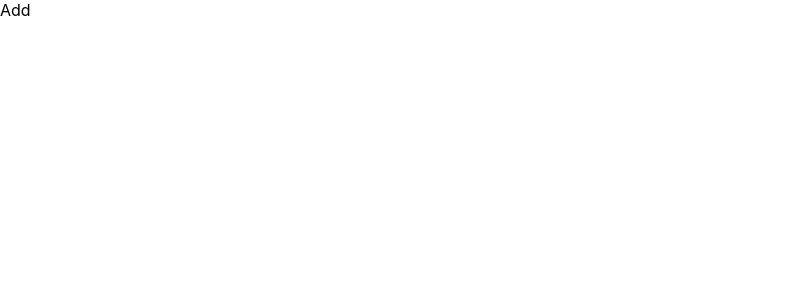
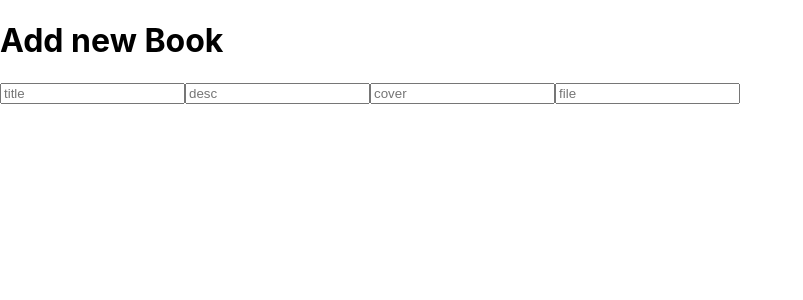
Before and after one commit to AbdelmajidSabiri/books_web, a React (Create React App) app in the folder client/: page /add in a window 1280 px wide. Shown: the top 300 px of the page, without its empty margins (0-803 px from the left). Built offline with nearby package versions, Linux system fonts and the light colour scheme.

Commit message:
Use UseState hook

```diff
--- a/client/src/pages/Add.jsx
+++ b/client/src/pages/Add.jsx
@@ -1,8 +1,30 @@
-import React from "react";
+import React, { useState } from "react";
 
 const Add = () => {
+
+    const [book,setBooks] = useState({
+        title : "",
+        desc : "",
+        cover : "",
+        book_path : "",
+
+    });
+
+
+    const handlChange = (e) => {
+        setBooks(prev =>({...prev,[e.target.name] : e.target.value}));
+    }
+
+
     return(
-        <div>Add</div>
+        <div className="form">
+            <h1>Add new Book</h1>
+            <input type="text" placeholder="title" onChange={handlChange} name = "title"/>
+            <input type="text" placeholder="desc" onChange={handlChange} name = "desc"/>
+            <input type="text" placeholder="cover" onChange={handlChange} name = "cover"/>
+            <input type="text" placeholder="file" onChange={handlChange} name = "file"/>
+
+        </div>
     )
 }
 
```
